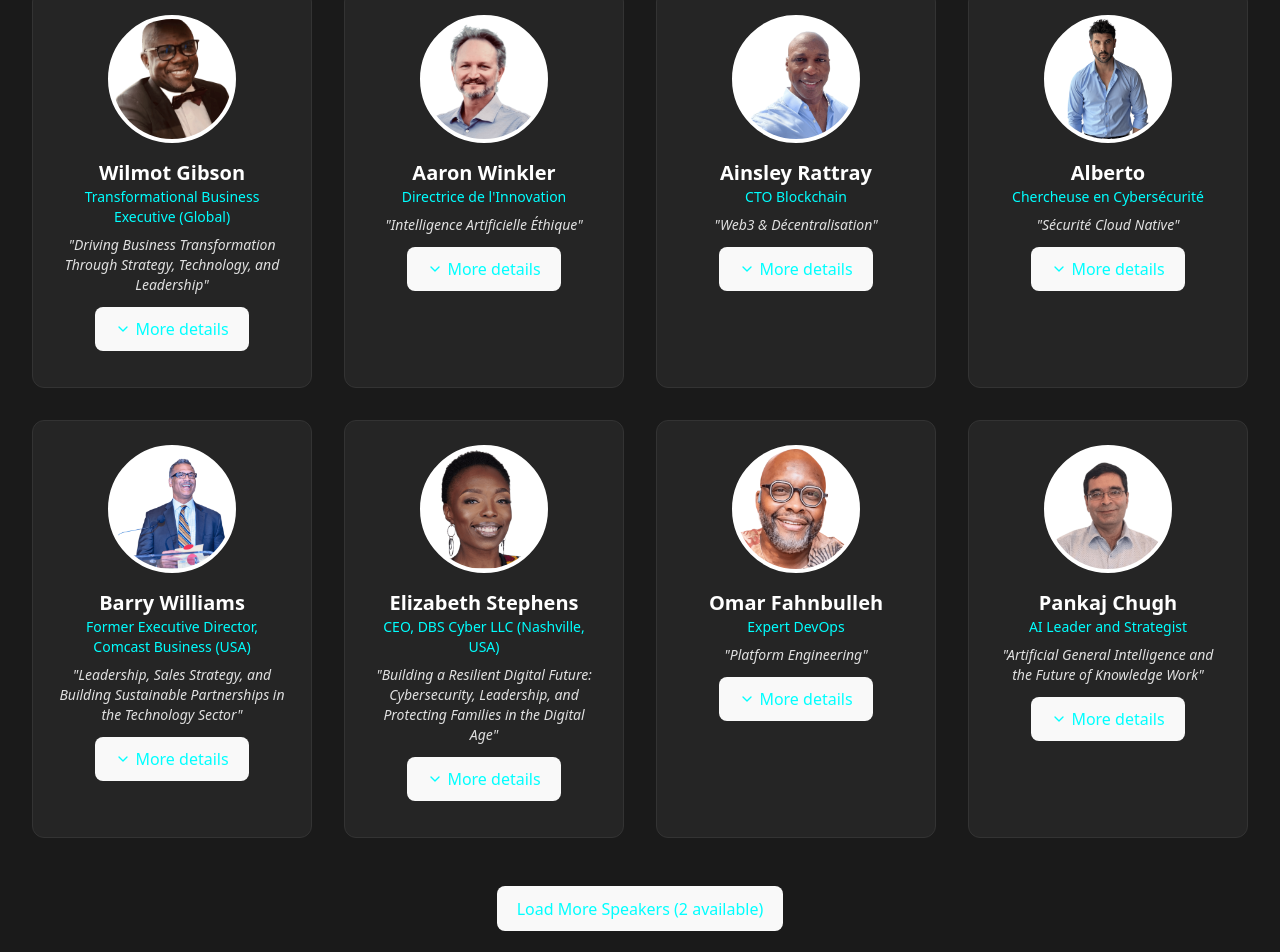
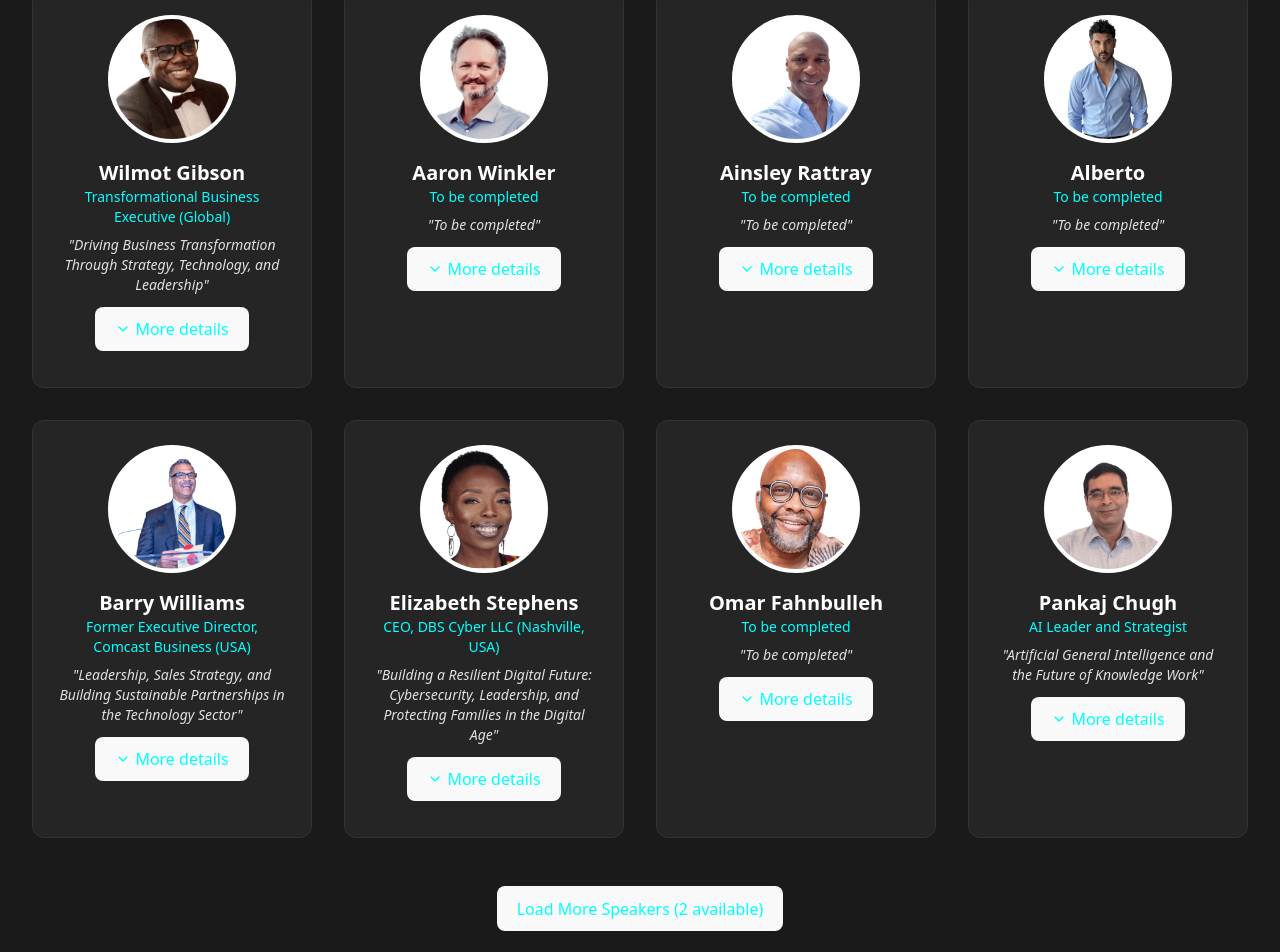
Before and after one commit to yaloulou/conferencewebesite, a React (Vite) app: page / in a window 1280 px wide. Shown: the part 1066-2018 px from the top of the page. Built offline with nearby package versions, Linux system fonts and the light colour scheme.

Commit message:
first commit

```diff
--- a/src/App.jsx
+++ b/src/App.jsx
@@ -354,8 +354,8 @@ const SpeakersSection = () => {
     {
       id: 1,
       name: "Aaron Winkler",
-      title: "Directrice de l'Innovation",
-      topic: "Intelligence Artificielle Éthique",
+      title: "To be completed",
+      topic: "To be completed",
       bio: "Pionnière dans le développement d'IA responsables, auteure de plusieurs livres sur l'éthique technologique et consultante pour l'UNESCO.",
       avatar: "/intervenants/Aaron Winkler.png",
       social: {
@@ -366,8 +366,8 @@ const SpeakersSection = () => {
     {
       id: 2,
       name: "Ainsley Rattray",
-      title: "CTO Blockchain",
-      topic: "Web3 & Décentralisation",
+      title: "To be completed",
+      topic: "To be completed",
       bio: "Expert en architectures décentralisées, fondateur de deux startups blockchain et contributeur majeur à Ethereum.",
       avatar: "/intervenants/Ainsley Rattray.png",
       social: {
@@ -378,8 +378,8 @@ const SpeakersSection = () => {
     {
       id: 3,
       name: "Alberto",
-      title: "Chercheuse en Cybersécurité",
-      topic: "Sécurité Cloud Native",
+      title: "To be completed",
+      topic: "To be completed",
       bio: "Professeur au MIT, spécialiste des architectures sécurisées pour le cloud et lauréate du prix Turing 2022.",
       avatar: "/intervenants/Alberto.png",
       social: {
@@ -414,8 +414,8 @@ const SpeakersSection = () => {
     {
       id: 6,
       name: "Omar Fahnbulleh",
-      title: "Expert DevOps",
-      topic: "Platform Engineering",
+      title: "To be completed",
+      topic: "To be completed",
       bio: "Créateur d'outils open-source utilisés par des millions de développeurs, evangeliste des pratiques DevOps.",
       avatar: "/intervenants/Omar Fahnbulleh.png",
       social: {
@@ -438,8 +438,8 @@ const SpeakersSection = () => {
     {
       id: 8,
       name: "Sabune Winkler",
-      title: "Directeur Digital",
-      topic: "Transformation Digitale",
+      title: "To be completed",
+      topic: "To be completed",
       bio: "Accompagne les entreprises du CAC40 dans leur transformation digitale depuis 15 ans, auteur à succès.",
       avatar: "/intervenants/Sabune Winkler.png",
       social: {
```
